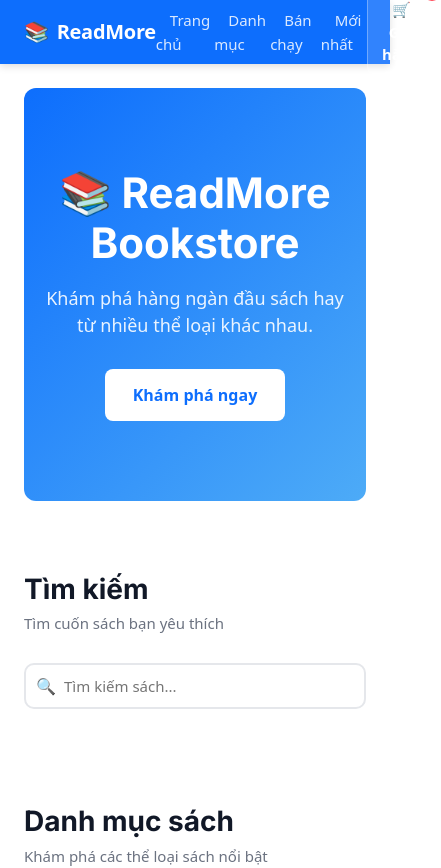
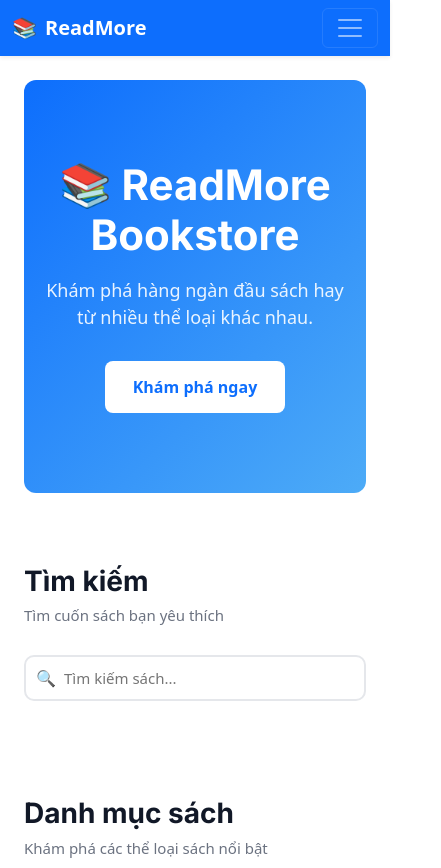
Before and after one commit to uynpun/ReadMore-BookStore, a React (Vite) app: page / in a window 390 px wide. Shown: the top 868 px of the page, 441 px wide, since content can reach past the window. Built offline with nearby package versions, Linux system fonts and the light colour scheme.

Commit message:
feat: week05 - React Bootstrap UI (Navbar, Card, Row/Col), responsive layout

```diff
--- a/src/components/Header.jsx
+++ b/src/components/Header.jsx
@@ -1,11 +1,12 @@
-// Header.jsx - Tuần 4: Nhận cartCount qua props (lifting state up)
+// Header.jsx - Tuần 5
 // Người làm: A (Trưởng nhóm)
-// Chú ý: Tuần 2 dùng inline CSS, chưa dùng React-Bootstrap (để Tuần 5)
+// ✅ Thay inline CSS bằng React-Bootstrap Navbar
+// ✅ Responsive: expand="lg" → hamburger menu trên mobile
+// ✅ Badge hiển thị cartCount từ props (lifting state up)
+
+import { Navbar, Nav, Container, Badge, Button } from 'react-bootstrap';
 
 function Header({ cartCount = 0 }) {
-  // ✅ Tuần 4: cartCount nhận từ App qua props (không còn hardcode)
-
-
   const NAV_LINKS = [
     { label: 'Trang chủ', href: '#' },
     { label: 'Danh mục', href: '#categories' },
@@ -13,117 +14,53 @@
     { label: 'Mới nhất', href: '#new-arrivals' },
   ];
 
-  // Inline styles — Tuần 5 sẽ thay bằng React-Bootstrap Navbar
-  const styles = {
-    header: {
-      backgroundColor: '#0d6efd',
-      padding: '0 24px',
-      display: 'flex',
-      alignItems: 'center',
-      justifyContent: 'space-between',
-      height: '64px',
-      boxShadow: '0 2px 8px rgba(0,0,0,0.15)',
-      position: 'sticky',
-      top: 0,
-      zIndex: 1000,
-    },
-    logo: {
-      display: 'flex',
-      alignItems: 'center',
-      gap: '8px',
-      textDecoration: 'none',
-      color: '#ffffff',
-      fontWeight: '700',
-      fontSize: '20px',
-      letterSpacing: '-0.3px',
-    },
-    nav: {
-      display: 'flex',
-      alignItems: 'center',
-      gap: '4px',
-      listStyle: 'none',
-      margin: 0,
-      padding: 0,
-    },
-    navLink: {
-      color: 'rgba(255,255,255,0.85)',
-      textDecoration: 'none',
-      padding: '8px 14px',
-      borderRadius: '6px',
-      fontSize: '15px',
-      fontWeight: '500',
-    },
-    actions: {
-      display: 'flex',
-      alignItems: 'center',
-      gap: '12px',
-    },
-    cartBtn: {
-      position: 'relative',
-      background: 'rgba(255,255,255,0.15)',
-      border: '1px solid rgba(255,255,255,0.3)',
-      borderRadius: '8px',
-      color: '#fff',
-      cursor: 'pointer',
-      padding: '8px 14px',
-      fontSize: '15px',
-      display: 'flex',
-      alignItems: 'center',
-      gap: '6px',
-      fontWeight: '600',
-    },
-    badge: {
-      position: 'absolute',
-      top: '-7px',
-      right: '-7px',
-      backgroundColor: '#ff4757',
-      color: '#fff',
-      borderRadius: '50%',
-      width: '18px',
-      height: '18px',
-      fontSize: '11px',
-      fontWeight: '700',
-      display: 'flex',
-      alignItems: 'center',
-      justifyContent: 'center',
-      lineHeight: 1,
-    },
-  };
-
   return (
-    <header style={styles.header}>
-      {/* Logo */}
-      <a href="#" style={styles.logo}>
+    // ✅ Navbar: bg="primary", variant="dark", sticky="top"
+    // ✅ expand="lg" → collapse thành hamburger khi < lg (992px)
+    <Navbar bg="primary" variant="dark" expand="lg" sticky="top"
+      className="shadow-sm"
+    >
+      <Container>
+        {/* ✅ Logo — Navbar.Brand */}
+        <Navbar.Brand href="#" className="fw-bold fs-5 d-flex align-items-center gap-2">
           <span>📚</span>
           <span>ReadMore</span>
-      </a>
+        </Navbar.Brand>
 
-      {/* Nav links — dùng map() để render */}
-      <nav aria-label="Main navigation">
-        <ul style={styles.nav}>
+        {/* ✅ Toggle button cho mobile */}
+        <Navbar.Toggle aria-controls="main-navbar" />
+
+        {/* ✅ Collapsible nav links */}
+        <Navbar.Collapse id="main-navbar">
+          <Nav className="me-auto">
             {NAV_LINKS.map((link) => (
-            <li key={link.label}>
-              <a href={link.href} style={styles.navLink}>
+              <Nav.Link key={link.label} href={link.href}>
                 {link.label}
-              </a>
-            </li>
+              </Nav.Link>
             ))}
-        </ul>
-      </nav>
+          </Nav>
 
-      {/* Cart icon button — hardcode "0" tuần này */}
-      <div style={styles.actions}>
-        <button
-          style={styles.cartBtn}
+          {/* ✅ Cart button với Badge — bên phải */}
+          <Button
+            variant="outline-light"
+            className="position-relative d-flex align-items-center gap-2"
             aria-label={`Giỏ hàng, ${cartCount} sản phẩm`}
           >
             🛒 Giỏ hàng
-          <span style={styles.badge} aria-hidden="true">
+            {/* ✅ Badge: chỉ hiện khi có sản phẩm */}
+            {cartCount > 0 && (
+              <Badge
+                bg="danger"
+                pill
+                className="position-absolute top-0 start-100 translate-middle"
+              >
                 {cartCount}
-          </span>
-        </button>
-      </div>
-    </header>
+              </Badge>
+            )}
+          </Button>
+        </Navbar.Collapse>
+      </Container>
+    </Navbar>
   );
 }
 
```
Lines whose indentation alone changed are shown as unchanged.
